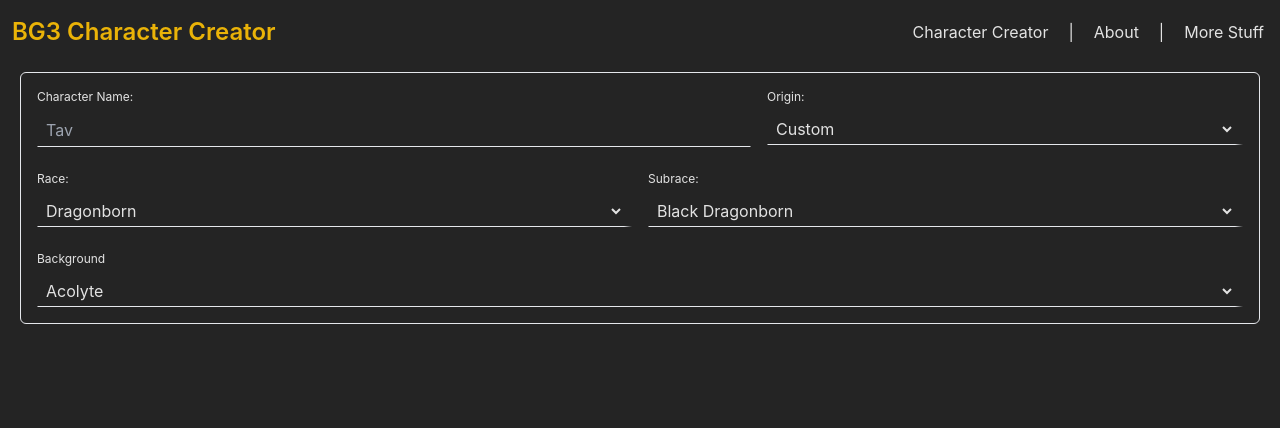
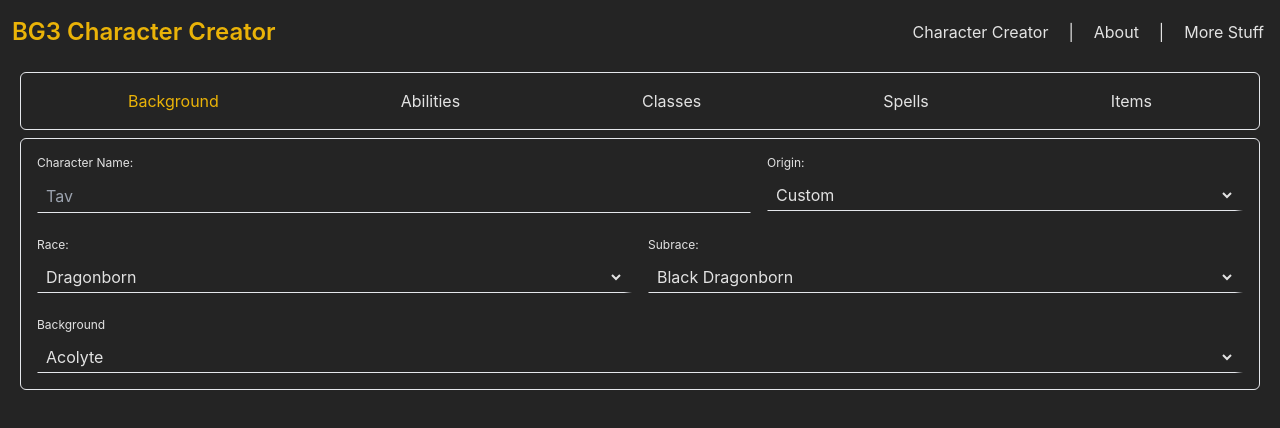
Before and after one commit to pelaydough/bg3-character-builder, a React (Vite) app: page / in a window 1280 px wide. Shown: the top 428 px of the page. Built offline with nearby package versions, Linux system fonts and the light colour scheme.

Commit message:
Added the ability to add and subtract from character abilite scores.

```diff
--- a/src/App.css
+++ b/src/App.css
@@ -19,3 +19,11 @@
 	font-size: 0.75rem;
 	line-height: 1rem;
 }
+
+.tab {
+	cursor: pointer;
+}
+
+.tab:hover {
+	color: rgb(234 179 8)
+}
--- a/src/App.tsx
+++ b/src/App.tsx
@@ -1,6 +1,8 @@
 import { useState, ChangeEvent } from "react";
 
 import CharacterInfo from "./views/CharacterInfo";
+import Abilities from "./views/Abilities";
+import Tabs from "./views/Tabs";
 
 import origins from "./data/origins";
 import races from "./data/races";
@@ -13,6 +15,7 @@
   const [subrace, setSubrace] = useState("Black Dragonborn");
   const [origin, setOrigin] = useState(origins[0].name);
   const [background, setBackground] = useState(backgrounds[0].name);
+  const [activeTab, setActiveTab] = useState("background");
 
   const handleRaceChange = (event: ChangeEvent<HTMLSelectElement>) => {
     const selectedName = event.target.value;
@@ -31,6 +34,28 @@
     setBackground(event.target.value);
   };
 
+  const renderInfoView = (activeTab: string) => {
+    switch (activeTab) {
+      case "background":
+        return (
+          <CharacterInfo
+            race={race}
+            subrace={subrace}
+            origin={origin}
+            background={background}
+            handleBackgroundChange={handleBackgroundChange}
+            handleOriginChange={handleOriginChange}
+            handleRaceChange={handleRaceChange}
+            handleSubraceChange={handleSubraceChange}
+          />
+        );
+      case "abilities":
+        return <Abilities />;
+      default:
+        break;
+    }
+  };
+
   return (
     <>
       <section className="flex items-center py-4 pl-3 pr-4 justify-between">
@@ -45,16 +70,8 @@
           <a>More Stuff</a>
         </nav>
       </section>
-      <CharacterInfo
-        race={race}
-        subrace={subrace}
-        origin={origin}
-        background={background}
-        handleBackgroundChange={handleBackgroundChange}
-        handleOriginChange={handleOriginChange}
-        handleRaceChange={handleRaceChange}
-        handleSubraceChange={handleSubraceChange}
-      />
+      <Tabs activeTab={activeTab} setActiveTab={setActiveTab} />
+      {renderInfoView(activeTab)}
     </>
   );
 }
--- /dev/null
+++ b/src/data/abilities.tsx
@@ -0,0 +1,40 @@
+const abilitiesData = [
+  {
+    name: "Strength",
+    score: 8,
+    plusTwo: false,
+    plusOne: false,
+  },
+  {
+    name: "Dexterity",
+    score: 8,
+    plusTwo: false,
+    plusOne: false,
+  },
+  {
+    name: "Constitution",
+    score: 8,
+    plusTwo: false,
+    plusOne: false,
+  },
+  {
+    name: "Intelligence",
+    score: 8,
+    plusTwo: false,
+    plusOne: false,
+  },
+  {
+    name: "Wisdom",
+    score: 8,
+    plusTwo: false,
+    plusOne: false,
+  },
+  {
+    name: "Charisma",
+    score: 8,
+    plusTwo: false,
+    plusOne: false,
+  },
+];
+
+export default abilitiesData;
--- a/src/data/origins.tsx
+++ b/src/data/origins.tsx
@@ -4,9 +4,11 @@
   },
   {
     name: "Astarion",
+    description: "A really horny vampire.",
   },
   {
     name: "Gale",
+    description: "The wizard man, abra kadabra!",
   },
   {
     name: "Karlach",
--- /dev/null
+++ b/src/views/Abilities.tsx
@@ -0,0 +1,95 @@
+import { useState } from "react";
+
+import abilitiesData from "../data/abilities";
+
+const Abilities = () => {
+  const [abilities, setAbilities] = useState(abilitiesData);
+  const [abilityPoints, setAbilityPoints] = useState(27);
+
+  const addAbilityPoint = (abilityName: string) => {
+    const selectedAbility = abilities.find(
+      (ability) => ability.name === abilityName
+    );
+
+    if (selectedAbility) {
+      setAbilities((prevAbilities) =>
+        prevAbilities.map((ability) =>
+          ability.name === abilityName
+            ? { ...ability, score: ability.score + 1 }
+            : ability
+        )
+      );
+
+      setAbilityPoints((prevPoints) => prevPoints - 1);
+    }
+  };
+
+  const subtractAbilityPoint = (abilityName: string) => {
+    const selectedAbility = abilities.find(
+      (ability) => ability.name === abilityName
+    );
+
+    if (selectedAbility) {
+      setAbilities((prevAbilities) =>
+        prevAbilities.map((ability) =>
+          ability.name === abilityName
+            ? { ...ability, score: ability.score - 1 }
+            : ability
+        )
+      );
+
+      setAbilityPoints((prevPoints) => prevPoints + 1);
+    }
+  };
+
+  return (
+    <div className="border my-2 mx-5 p-4 rounded-md">
+      <div className="flex justify-between">
+        <div className="flex flex-col items-center w-4/5">
+          <span>Ability Points</span>
+          <span>{abilityPoints}</span>
+        </div>
+        <div>
+          <span>Bonus</span>
+          <div>
+            <span>+2</span>
+            <span>+1</span>
+          </div>
+        </div>
+      </div>
+      <div>
+        {abilities.map((ability) => (
+          <div
+            key={ability.name}
+            className="flex justify-between mb-4 last:mb-0 items-center"
+          >
+            <h3 className="w-1/4">{ability.name}</h3>
+            <div className="w-1/6 flex items-center justify-around">
+              <button
+                disabled={ability.score < 9}
+                className="border rounded-full p-2"
+                onClick={() => subtractAbilityPoint(ability.name)}
+              >
+                -
+              </button>
+              <span>{ability.score}</span>
+              <button
+                disabled={ability.score > 14}
+                className="border rounded-full p-2"
+                onClick={() => addAbilityPoint(ability.name)}
+              >
+                +
+              </button>
+            </div>
+            <div>
+              <input type="checkbox" />
+              <input type="checkbox" />
+            </div>
+          </div>
+        ))}
+      </div>
+    </div>
+  );
+};
+
+export default Abilities;
--- /dev/null
+++ b/src/views/Tabs.tsx
@@ -0,0 +1,45 @@
+import { Dispatch, SetStateAction } from "react";
+
+interface TabsProps {
+  activeTab: string;
+  setActiveTab: Dispatch<SetStateAction<string>>;
+}
+
+const Tabs: React.FC<TabsProps> = ({ activeTab, setActiveTab }) => {
+  return (
+    <div className="border my-2 mx-5 p-4 flex justify-around rounded-md">
+      <a
+        onClick={() => setActiveTab("background")}
+        className={activeTab == "background" ? "text-yellow-500 tab" : "tab"}
+      >
+        Background
+      </a>
+      <a
+        onClick={() => setActiveTab("abilities")}
+        className={activeTab == "abilities" ? "text-yellow-500 tab" : "tab"}
+      >
+        Abilities
+      </a>
+      <a
+        onClick={() => setActiveTab("classes")}
+        className={activeTab == "classes" ? "text-yellow-500 tab" : "tab"}
+      >
+        Classes
+      </a>
+      <a
+        onClick={() => setActiveTab("spells")}
+        className={activeTab == "spells" ? "text-yellow-500 tab" : "tab"}
+      >
+        Spells
+      </a>
+      <a
+        onClick={() => setActiveTab("items")}
+        className={activeTab == "items" ? "text-yellow-500 tab" : "tab"}
+      >
+        Items
+      </a>
+    </div>
+  );
+};
+
+export default Tabs;
```
